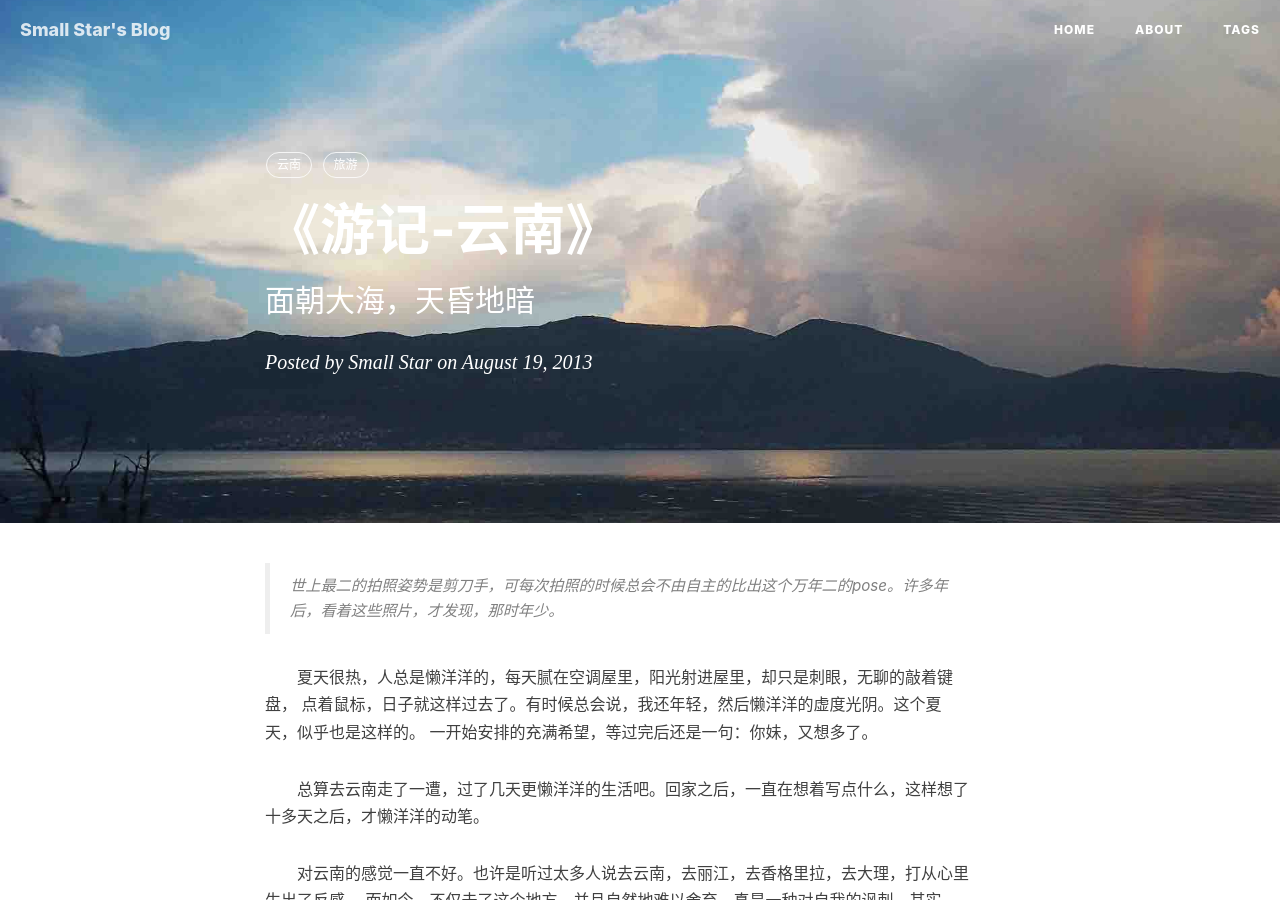
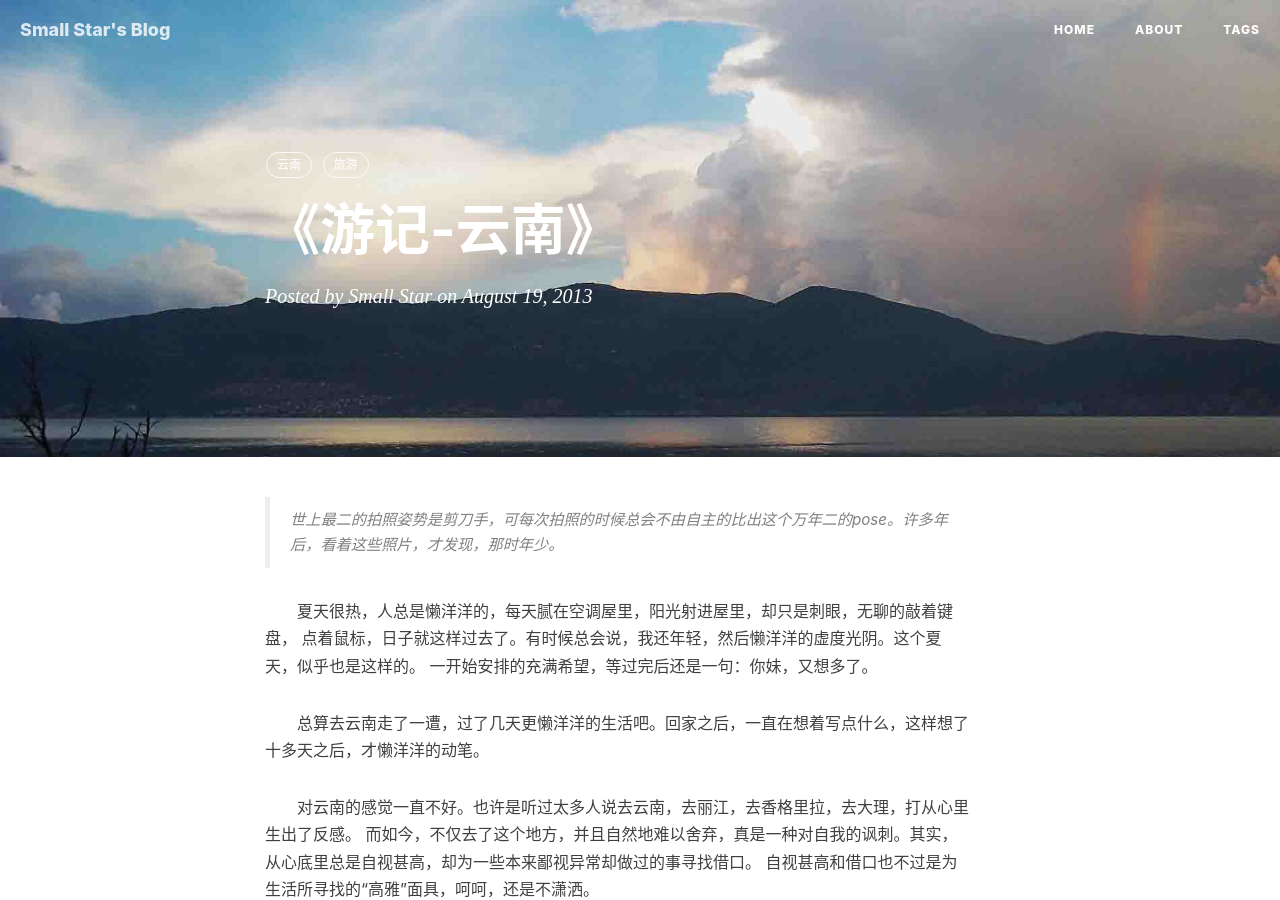
Before and after one commit to smallstar92/smallstar92.github.io, a Jekyll site: the page built from _posts/2013-08-19-travel-yunnan.markdown, in a window 1280 px wide and 900 px high. Built offline with Jekyll 4.4.1, drawn with Linux system fonts in a browser that asks for light colours; nearby versions of some CDN libraries; comment, search, counter and statistics services are not loaded.

Commit message:
Update 2013-08-19-travel-yunnan.markdown

```diff
--- a/_posts/2013-08-19-travel-yunnan.markdown
+++ b/_posts/2013-08-19-travel-yunnan.markdown
@@ -1,7 +1,7 @@
 ---
 layout:     post
 title:      "《游记-云南》"
-subtitle:   "面朝大海，天昏地暗"
+subtitle:   ""
 date:       2013-08-19 12:00:00
 author:     "Small Star"
 header-img: "img/yunnan/post-bg-yunnan.jpg"
```
